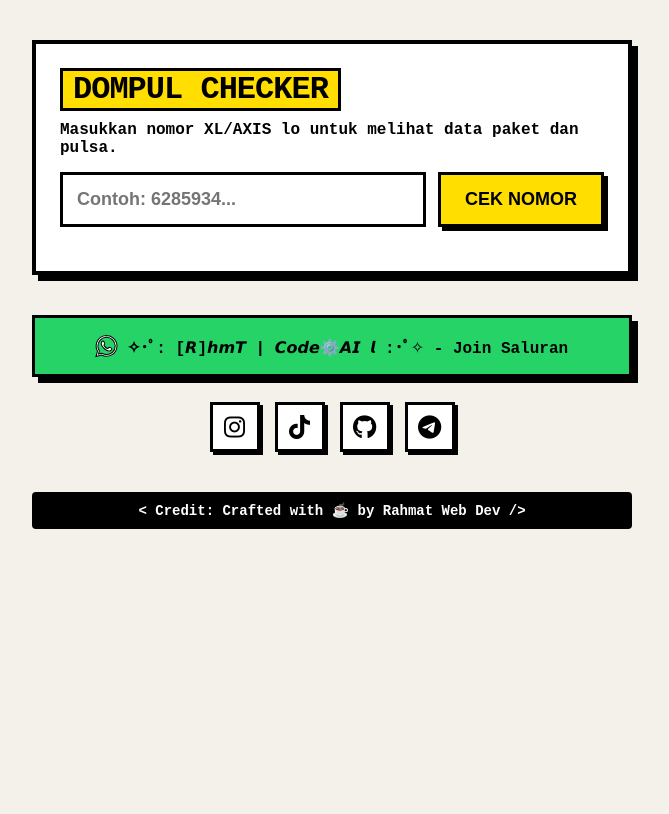
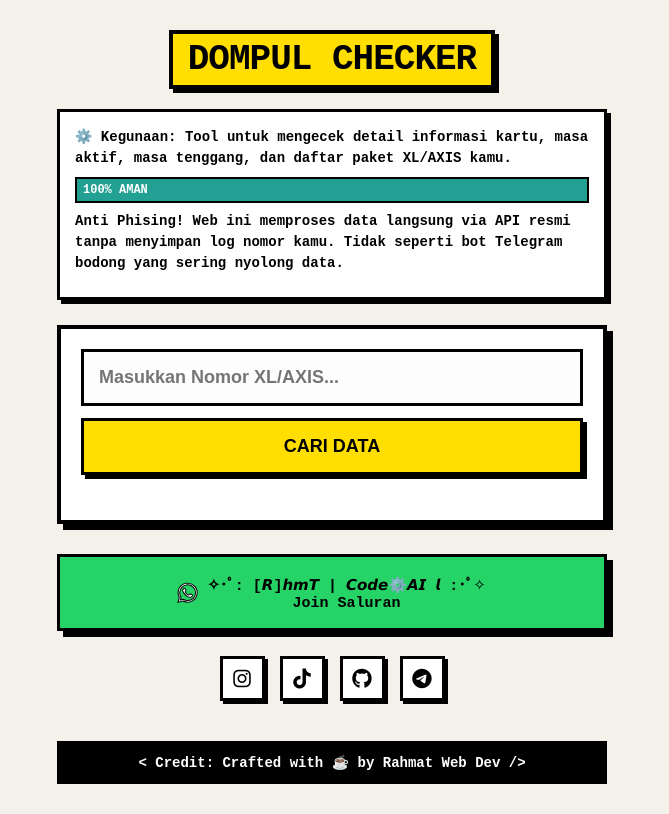
Before and after one commit to rahmtt/Cek-provider, a website: page public/index.html in a window 1280 px wide. Shown: the whole page, without its empty margins (308-977 px from the left). Drawn offline with Linux system fonts and the light colour scheme.

Commit message:
Update title and styling in index.html

```diff
--- a/public/index.html
+++ b/public/index.html
@@ -3,10 +3,9 @@
   <head>
     <meta charset="UTF-8" />
     <meta name="viewport" content="width=device-width, initial-scale=1" />
-    <title>DOMPUL CHECKER</title>
+    <title>DOMPUL CHECKER - XL/AXIS</title>
     <link rel="stylesheet" href="https://cdnjs.cloudflare.com/ajax/libs/font-awesome/6.4.0/css/all.min.css">
     <style>
-      /* NEO BRUTALISM BASE STYLE */
       :root {
         --bg: #f4f0ea;
         --border: #000;
@@ -15,7 +14,6 @@
         --pink: #FF90E8;
         --green: #23A094;
         --shadow: 6px 6px 0px 0px #000;
-        --shadow-hover: 2px 2px 0px 0px #000;
       }
 
       * { box-sizing: border-box; }
@@ -30,57 +28,75 @@
         flex-direction: column;
         align-items: center;
         min-height: 100vh;
-        padding: 40px 20px;
+        padding: 30px 15px;
       }
 
       .wrap {
         width: 100%;
-        max-width: 600px;
+        max-width: 550px;
       }
 
-      /* BRUTALIST COMPONENTS */
+      /* HEADER & TITLE */
+      .page-header {
+        text-align: center;
+        margin-bottom: 20px;
+      }
+
+      .page-header h1 {
+        font-size: 36px;
+        margin: 0;
+        text-transform: uppercase;
+        letter-spacing: -1px;
+        background: var(--yellow);
+        display: inline-block;
+        padding: 5px 15px;
+        border: 4px solid #000;
+        box-shadow: 4px 4px 0px 0px #000;
+      }
+
+      /* INFO & DISCLAIMER BOX */
+      .info-box {
+        background: #fff;
+        border: 3px solid var(--border);
+        padding: 15px;
+        margin-bottom: 25px;
+        box-shadow: 4px 4px 0px 0px #000;
+        font-size: 14px;
+        line-height: 1.5;
+      }
+
+      .info-box span { display: block; margin-bottom: 8px; }
+      .tag-aman { background: var(--green); color: #fff; padding: 2px 6px; border: 2px solid #000; font-size: 12px; }
+
+      /* MAIN APP CARD */
       .brutal-box {
         background: #fff;
         border: 4px solid var(--border);
         box-shadow: var(--shadow);
-        padding: 24px;
+        padding: 20px;
         margin-bottom: 30px;
       }
 
-      h1 {
-        font-size: 32px;
-        margin: 0 0 10px;
-        text-transform: uppercase;
-        letter-spacing: -1px;
-        background: var(--yellow);
-        display: inline-block;
-        padding: 0 10px;
-        border: 3px solid #000;
-      }
-
-      p { margin: 0 0 15px; font-size: 16px; }
-
       .input-group {
         display: flex;
+        flex-direction: column;
         gap: 12px;
-        flex-wrap: wrap;
       }
 
       input {
-        flex: 1;
-        min-width: 200px;
-        padding: 14px;
+        width: 100%;
+        padding: 15px;
         font-size: 18px;
         font-weight: bold;
         border: 3px solid var(--border);
-        background: #fff;
+        background: #fdfdfd;
         outline: none;
       }
 
-      input:focus { background: #f0f8ff; }
+      input:focus { background: var(--yellow); }
 
       button.action-btn {
-        padding: 14px 24px;
+        padding: 15px;
         font-size: 18px;
         font-weight: 900;
         border: 3px solid var(--border);
@@ -89,6 +105,7 @@
         box-shadow: 4px 4px 0px 0px #000;
         transition: all 0.1s ease-in-out;
         text-transform: uppercase;
+        width: 100%;
       }
 
       button.action-btn:active {
@@ -98,134 +115,103 @@
 
       button:disabled { opacity: 0.7; cursor: not-allowed; }
 
-      /* RESULTS GRID */
+      /* RESULTS FORMATTING (HUMAN READABLE) */
       .results-grid {
-        display: grid;
-        grid-template-columns: repeat(auto-fit, minmax(200px, 1fr));
+        display: flex;
+        flex-direction: column;
         gap: 15px;
-        margin-top: 20px;
+        margin-top: 25px;
       }
 
       .result-card {
         border: 3px solid var(--border);
         padding: 15px;
         box-shadow: 4px 4px 0px 0px #000;
-        word-break: break-word;
       }
 
       .result-card h3 {
-        margin: 0 0 10px;
-        font-size: 14px;
+        margin: 0 0 15px;
+        font-size: 16px;
         text-transform: uppercase;
-        border-bottom: 2px solid #000;
+        border-bottom: 3px solid #000;
         padding-bottom: 5px;
       }
 
-      .result-card pre, .result-card .val {
-        margin: 0;
-        font-size: 16px;
-        white-space: pre-wrap;
+      .data-row {
+        display: flex;
+        justify-content: space-between;
+        margin-bottom: 8px;
+        font-size: 14px;
+        border-bottom: 1px dashed rgba(0,0,0,0.3);
+        padding-bottom: 4px;
       }
 
-      #raw-out { margin-top: 20px; display: none; background: #fff; }
+      .data-row span { opacity: 0.8; }
+      .data-row strong { text-align: right; word-break: break-all; max-width: 60%; }
 
-      /* SOCIALS & CHANNELS */
-      .social-section {
-        margin-top: 40px;
-        display: flex;
-        flex-direction: column;
-        gap: 15px;
-        align-items: center;
+      .pkg-item {
+        background: rgba(255,255,255,0.5);
+        border: 2px solid #000;
+        padding: 10px;
+        margin-bottom: 10px;
+        font-size: 14px;
       }
 
-      .wa-channel-btn {
-        display: flex;
-        align-items: center;
-        justify-content: center;
-        gap: 10px;
-        width: 100%;
-        background: #25D366; /* WA Green */
-        color: #000;
-        text-decoration: none;
-        padding: 16px 20px;
-        border: 3px solid #000;
-        font-size: 16px;
-        font-weight: 900;
-        box-shadow: var(--shadow);
-        transition: all 0.1s ease;
+      .alert-msg {
+        background: #fff;
+        border: 2px solid #000;
+        padding: 10px;
+        font-weight: bold;
+        text-align: center;
       }
 
-      .wa-channel-btn:active {
-        transform: translate(4px, 4px);
-        box-shadow: 0px 0px 0px 0px #000;
+      #raw-out { margin-top: 20px; display: none; background: #FF4C4C; border: 3px solid #000; padding: 15px; color:#fff; word-break: break-all;}
+
+      /* SOCIALS */
+      .social-section { margin-top: 20px; display: flex; flex-direction: column; gap: 15px; align-items: center; }
+      .wa-channel-btn {
+        display: flex; align-items: center; justify-content: center; gap: 10px; width: 100%;
+        background: #25D366; color: #000; text-decoration: none; padding: 16px 15px;
+        border: 3px solid #000; font-size: 15px; font-weight: 900; box-shadow: var(--shadow);
+        text-align: center;
       }
-
-      .social-icons {
-        display: flex;
-        gap: 15px;
-        margin-top: 10px;
-      }
-
-      .soc-icon {
-        display: flex;
-        align-items: center;
-        justify-content: center;
-        width: 50px;
-        height: 50px;
-        background: #fff;
-        border: 3px solid #000;
-        color: #000;
-        font-size: 24px;
-        text-decoration: none;
-        box-shadow: 3px 3px 0px 0px #000;
-        transition: all 0.1s ease;
-      }
-
+      .social-icons { display: flex; gap: 15px; margin-top: 10px; }
+      .soc-icon { display: flex; align-items: center; justify-content: center; width: 45px; height: 45px; background: #fff; border: 3px solid #000; color: #000; font-size: 20px; text-decoration: none; box-shadow: 3px 3px 0px 0px #000; }
       .soc-icon:hover { background: var(--blue); }
-      .soc-icon:active {
-        transform: translate(3px, 3px);
-        box-shadow: 0px 0px 0px 0px #000;
-      }
 
       /* FOOTER */
-      .footer {
-        margin-top: 40px;
-        text-align: center;
-        font-size: 14px;
-        font-weight: 900;
-        background: #000;
-        color: #fff;
-        padding: 10px 15px;
-        border-radius: 4px;
-      }
+      .footer { margin-top: 40px; text-align: center; font-size: 14px; font-weight: 900; background: #000; color: #fff; padding: 10px; border: 3px solid #000; }
 
-      /* UTILS */
       .bg-pink { background: var(--pink); }
       .bg-blue { background: var(--blue); }
-      .bg-yellow { background: var(--yellow); }
-      .bg-white { background: #fff; }
     </style>
   </head>
   <body>
     <div class="wrap">
 
+      <div class="page-header">
+        <h1>DOMPUL CHECKER</h1>
+      </div>
+
+      <div class="info-box">
+        <span><strong>⚙️ Kegunaan:</strong> Tool untuk mengecek detail informasi kartu, masa aktif, masa tenggang, dan daftar paket XL/AXIS kamu.</span>
+        <span><span class="tag-aman">100% AMAN</span> <strong>Anti Phising!</strong> Web ini memproses data langsung via API resmi tanpa menyimpan log nomor kamu. Tidak seperti bot Telegram bodong yang sering nyolong data.</span>
+      </div>
+
       <div class="brutal-box">
-        <h1>DOMPUL CHECKER</h1>
-        <p>Masukkan nomor XL/AXIS lo untuk melihat data paket dan pulsa.</p>
-
         <div class="input-group">
-          <input id="number" placeholder="Contoh: 6285934..." autocomplete="off" />
-          <button id="btn" class="action-btn">CEK NOMOR</button>
+          <input id="number" placeholder="Masukkan Nomor XL/AXIS..." autocomplete="off" />
+          <button id="btn" class="action-btn">Cari Data</button>
         </div>
 
         <div id="results-container" class="results-grid"></div>
-        <pre id="raw-out" class="brutal-box"></pre>
+        <pre id="raw-out"></pre>
       </div>
 
       <div class="social-section">
         <a href="https://whatsapp.com/channel/0029VbBjyjlJ93wa6hwSWa0p" target="_blank" class="wa-channel-btn">
-          <i class="fa-brands fa-whatsapp" style="font-size: 24px; color: #fff; -webkit-text-stroke: 1px #000;"></i>
-          ✧･ﾟ: [𝙍]𝙝𝙢𝙏 | 𝘾𝙤𝙙𝙚⚙️𝘼𝙄 𝙡 :･ﾟ✧ - Join Saluran
+          <i class="fa-brands fa-whatsapp" style="font-size: 22px; color: #fff; -webkit-text-stroke: 1px #000;"></i>
+          ✧･ﾟ: [𝙍]𝙝𝙢𝙏 | 𝘾𝙤𝙙𝙚⚙️𝘼𝙄 𝙡 :･ﾟ✧<br>Join Saluran
         </a>
 
         <div class="social-icons">
```
